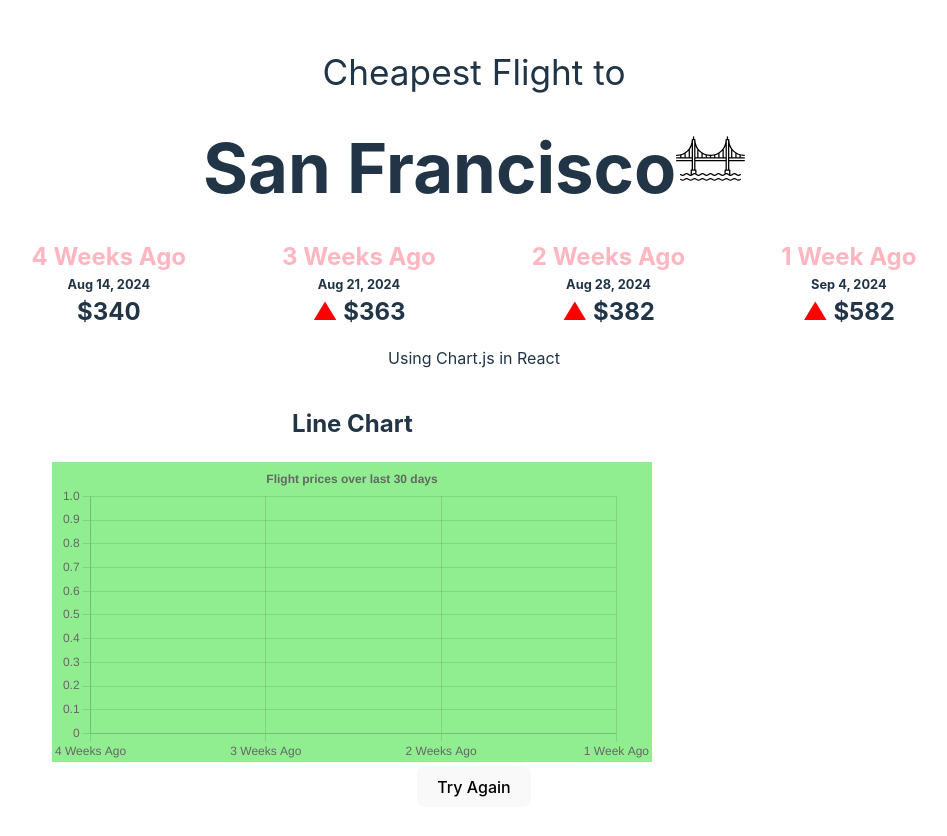
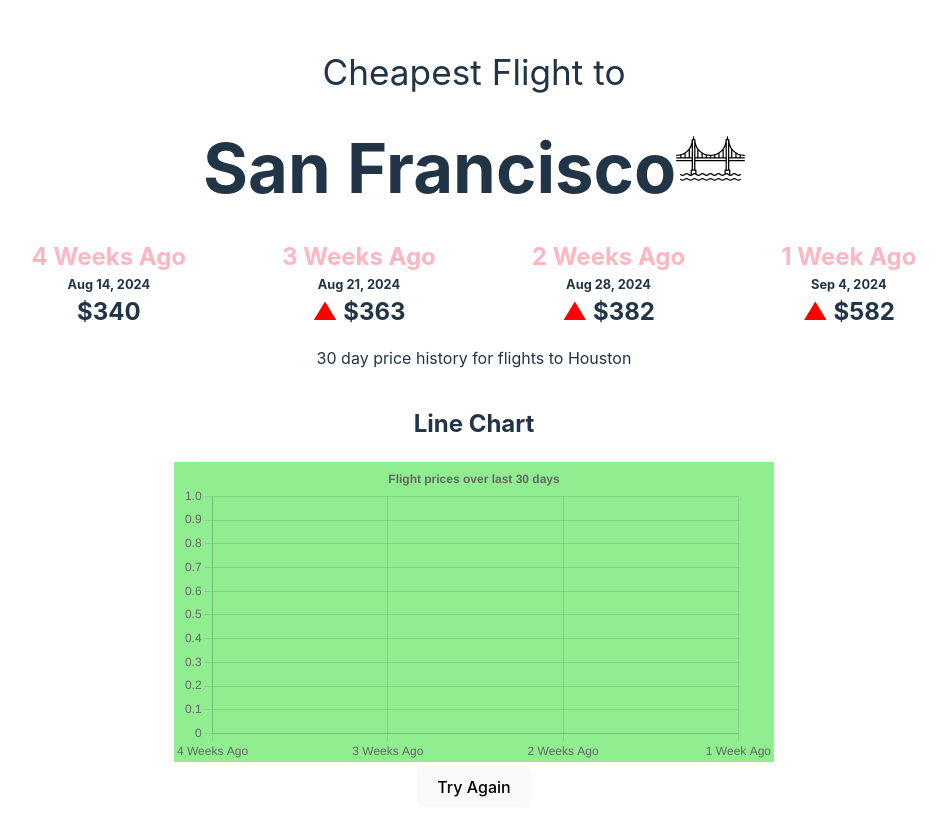
Before and after one commit to t-ylerJ/rfp2404-mvp, a React (Vite) app in the folder flightSF/: page / in a window 1280 px wide. Both pictures are taken after a click on the button "Select". Shown: the top 836 px of the page, without its empty margins (166-1113 px from the left). Built offline with nearby package versions, Linux system fonts and the light colour scheme.

Commit message:
adjust graph alignment to full and center

```diff
--- a/flightSF/src/App.css
+++ b/flightSF/src/App.css
@@ -59,5 +59,5 @@
 .canvas-wrapper {
   display: flex;
   justify-content: center;
-  width: 80%;
+  width: full;
 }
--- a/flightSF/src/components/App.jsx
+++ b/flightSF/src/components/App.jsx
@@ -258,7 +258,8 @@ console.log(selectedCity)
               </span>
             </div>
             <div className="App">
-            <p>Using Chart.js in React</p>
+            {/* Passing down props to give css access to the component */}
+            <p>30 day price history for flights to {selectedCity}</p>
             {chartData && <LineChart chartData={chartData}/>}
             </div>
 
```
